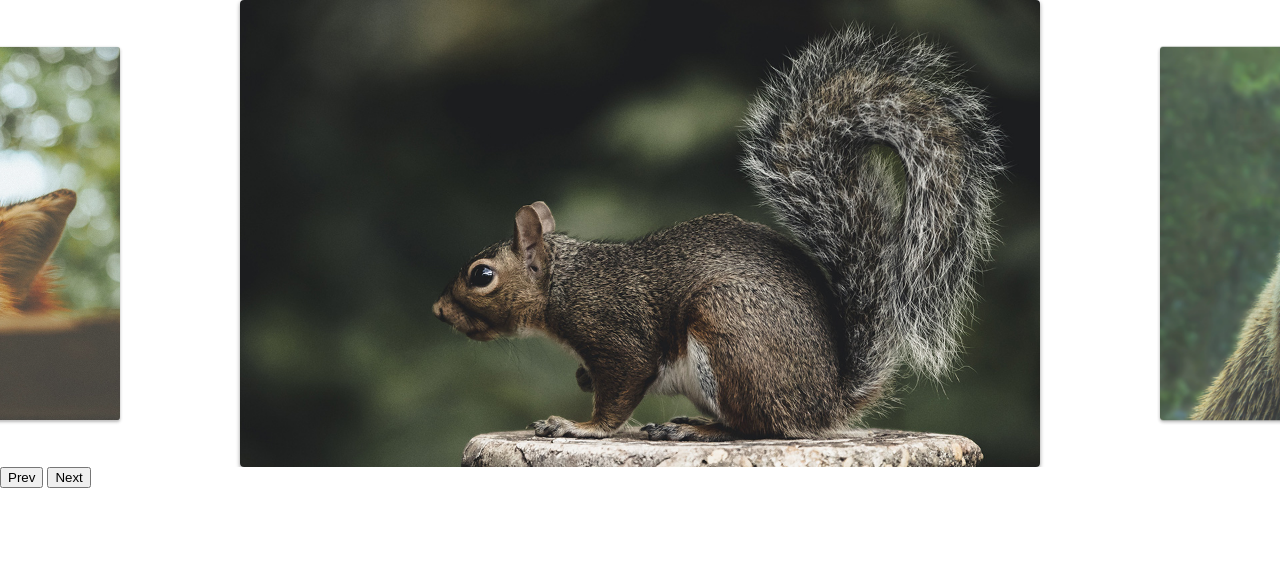
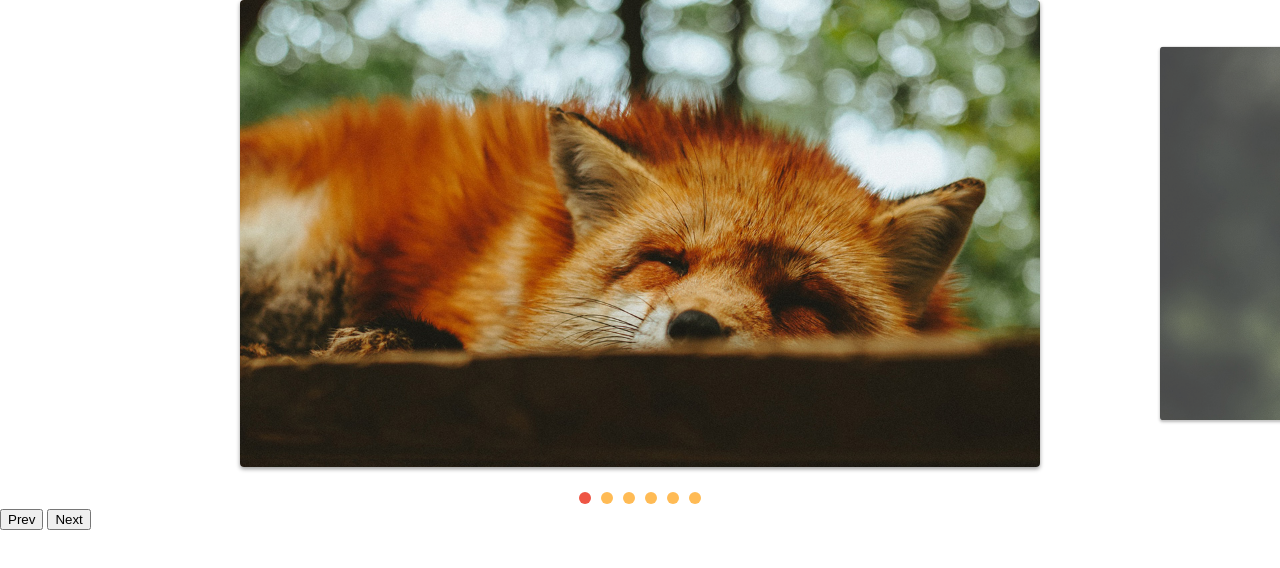
Before and after one commit to giancarlohorta/slide-projeto, a plain HTML site: page index.html in a window 1280 px wide. Drawn offline with Linux system fonts and the light colour scheme.

Commit message:
adicionada paginação por slide

```diff
--- a/css/style.css
+++ b/css/style.css
@@ -42,3 +42,23 @@ img {
   opacity: 1;
   transform: scale(1);
 }
+[data-control="slide"] {
+  display: flex;
+  justify-content: center;
+  margin-top: 20px;
+}
+
+[data-control="slide"] li a {
+  display: block;
+  width: 12px;
+  height: 12px;
+  background: #fb5;
+  border-radius: 50%;
+  overflow: hidden;
+  text-indent: -999px;
+  margin: 5px;
+}
+[data-control="slide"] li.active a,
+[data-control="slide"] li a:hover {
+  background: #e54;
+}
--- a/js/script.js
+++ b/js/script.js
@@ -3,6 +3,5 @@ import { SlideNav } from "./slide.js";
 const slide = new SlideNav(".slide", ".slide-wrapper");
 slide.init();
 slide.addArrow(".prev", ".next");
+slide.addControl();
 console.log(slide);
-
-slide.changeSlide(1);
--- a/js/slide.js
+++ b/js/slide.js
@@ -10,6 +10,7 @@ export class Slide {
       moviment: 0,
     };
     this.activeClass = "active";
+    this.changeEvent = new Event("changeEvent");
   }
 
   transition(active) {
@@ -110,6 +111,7 @@ export class Slide {
     this.slidesIndexNav(index);
     this.dist.finalPosition = activeSlide.position;
     this.changeActiveClass();
+    this.wrapper.dispatchEvent(this.changeEvent);
   }
 
   changeActiveClass() {
@@ -163,6 +165,10 @@ export class Slide {
 }
 
 export class SlideNav extends Slide {
+  constructor(slide, wrapper) {
+    super(slide, wrapper);
+    this.bindControlEvents();
+  }
   addArrow(prev, next) {
     this.prevElement = document.querySelector(prev);
     this.nextElement = document.querySelector(next);
@@ -172,4 +178,46 @@ export class SlideNav extends Slide {
     this.prevElement.addEventListener("click", this.activePrevSlide);
     this.nextElement.addEventListener("click", this.activeNextSlide);
   }
+
+  createControl() {
+    const control = document.createElement("ul");
+    control.dataset.control = "slide";
+    this.slideArray.forEach((item, index) => {
+      control.innerHTML += `<li><a href= "#slide${index + 1}">${
+        index + 1
+      }</a></li>`;
+    });
+    console.log(control);
+    this.wrapper.appendChild(control);
+    return control;
+  }
+
+  eventControl(item, index) {
+    item.addEventListener("click", (event) => {
+      event.preventDefault();
+      this.changeSlide(index);
+    });
+    this.wrapper.addEventListener("changeEvent", this.activeControlItem);
+  }
+
+  activeControlItem() {
+    console.log("toaqui");
+    this.controlArray.forEach((item) => {
+      item.classList.remove(this.activeClass);
+    });
+    this.controlArray[this.index.active].classList.add(this.activeClass);
+  }
+
+  addControl(customControl) {
+    this.control =
+      document.querySelector(customControl) || this.createControl();
+    this.controlArray = [...this.control.children];
+    this.activeControlItem();
+    this.controlArray.forEach(this.eventControl);
+  }
+
+  bindControlEvents() {
+    this.eventControl = this.eventControl.bind(this);
+    this.activeControlItem = this.activeControlItem.bind(this);
+  }
 }
```
